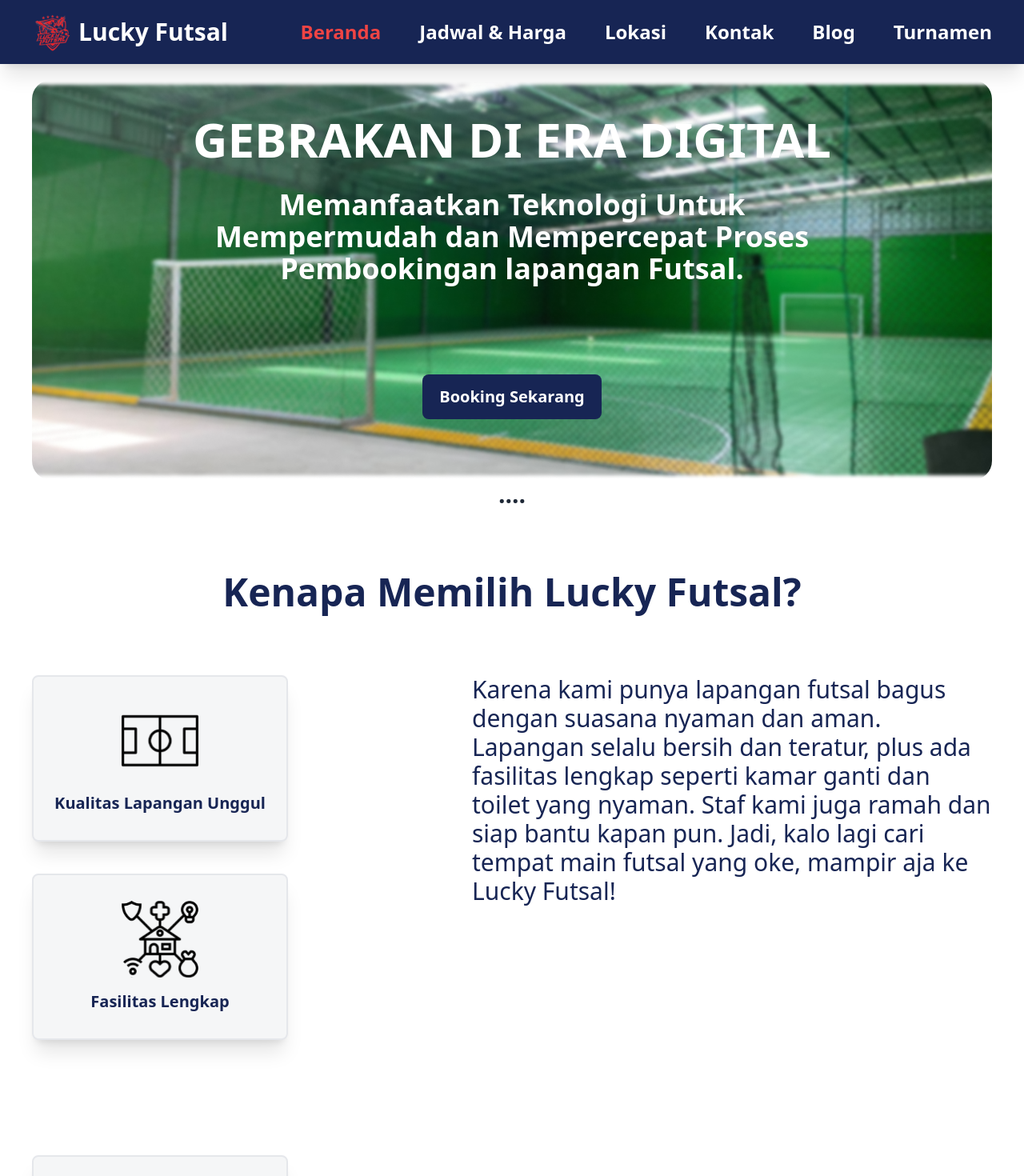
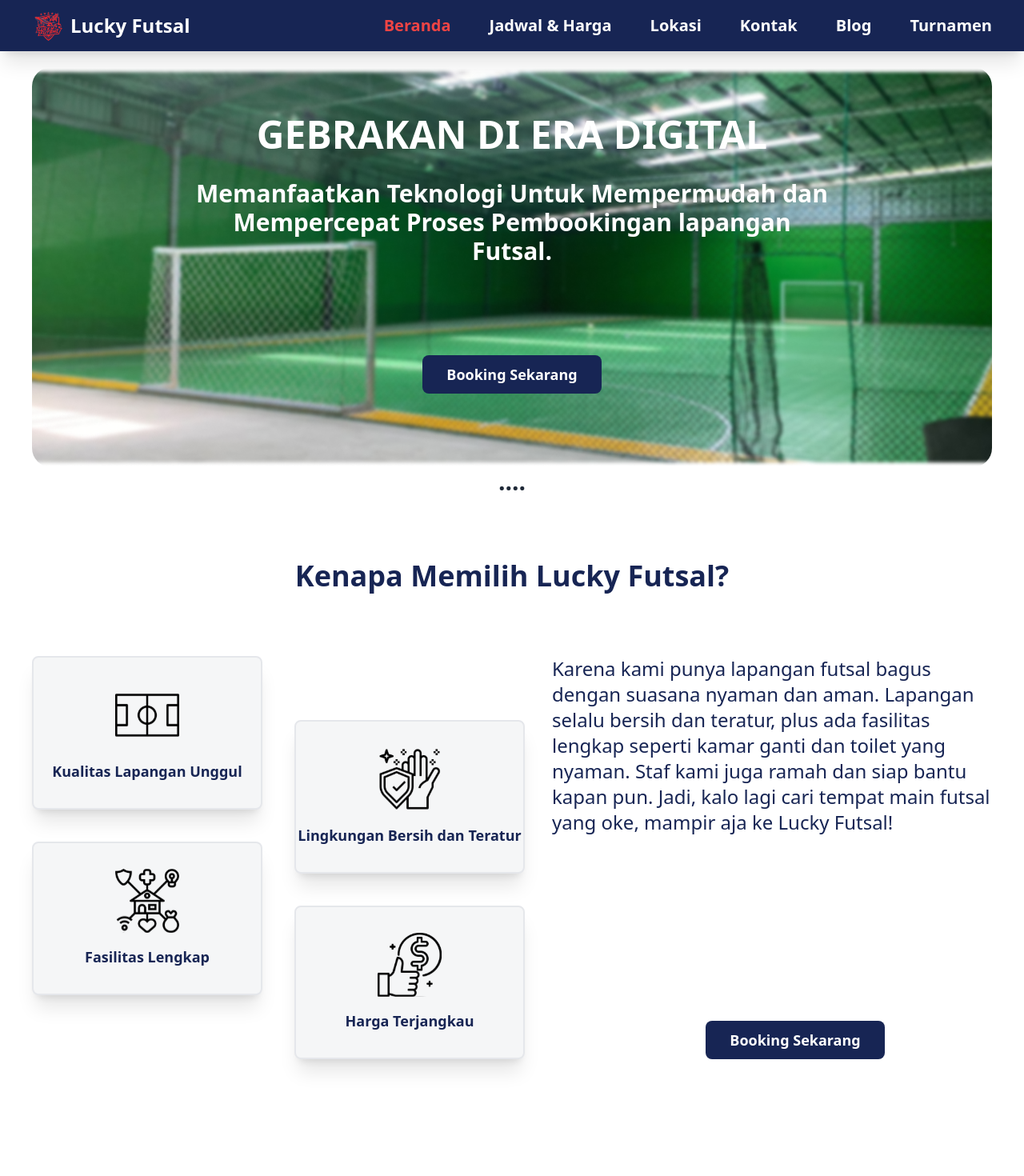
Before and after one commit to syarifsakur/Sahakara, a React (Vite) app in the folder fe/: page / in a window 1280 px wide. Shown: the top 1470 px of the page at 80% size. Built offline with nearby package versions, Linux system fonts and the light colour scheme.

Commit message:
changes to 100% width google bcz before 80& wahahah

```diff
--- a/fe/src/components/Footer/index.jsx
+++ b/fe/src/components/Footer/index.jsx
@@ -4,7 +4,7 @@ import yt from "../../assets/yt.svg"
 
 const Footer = () => {
   return (
-    <div className="bg-blue-950 h-32 poppins ">
+    <div className="bg-blue-950 h-28 poppins ">
         <div className=" flex mx-20 h-full items-center justify-between text-white text-xl">
         <div className="flex gap-x-40">
             <h1>2024 Lucky Futsal</h1>
--- a/fe/src/components/Navbar/index.jsx
+++ b/fe/src/components/Navbar/index.jsx
@@ -48,16 +48,16 @@ const Navbar = () => {
   return (
     <>
       <div className="flex bg-blue-950 z-10 sticky top-0 right-0 shadow-xl">
-        <div className="w-full mx-10 h-10 lg:h-20 text-white poppins font-bold text-3xl flex items-center justify-between">
+        <div className="w-full mx-10 h-10 lg:h-16  text-white poppins font-bold text-3xl flex items-center justify-between">
           <div className="flex items-center gap-x-2">
-            <img src={logo} alt="logo" className="h-6 md:h-10 lg:h-[50px] sm:h-8" />
-            <h1 className="text-xs lg:text-3xl md:text-2xl sm:text-sm">Lucky Futsal</h1>
+            <img src={logo} alt="logo" className="h-6 md:h-10 lg:h-[40px] sm:h-8" />
+            <h1 className="text-xs lg:text-2xl md:text-2xl sm:text-sm">Lucky Futsal</h1>
           </div>
           <div className="flex items-center">
             <button className="mD:hidden w-6  h-6" onClick={toggleMobile}>
               {isMobile ? handlerOpen : handlerClose }
             </button>
-            <ul className="hidden sm:flex justify-center items-center h-14 gap-x-4 lg:gap-x-12 text-xs lg:text-2xl md:text-base sm:text-sm">
+            <ul className="hidden sm:flex justify-center items-center h-14 gap-x-4 lg:gap-x-12 text-xs lg:text-xl md:text-base sm:text-sm">
               <li><a href="/" className={location.pathname === '/' ? activeLinkClass : ''}>Beranda</a></li>
               <li><a href="/jadwal" className={location.pathname === '/jadwal' ? activeLinkClass : ''}>Jadwal &amp; Harga</a></li>
               <li><a href="/lokasi" className={location.pathname === '/lokasi' ? activeLinkClass : ''}>Lokasi</a></li>
--- a/fe/src/components/Search/index.jsx
+++ b/fe/src/components/Search/index.jsx
@@ -2,11 +2,11 @@ import search from "../../assets/Search.svg"
 
 const Search = () => {
   return (
-    <div className="w-full border-2 flex flex-col justify-center items-center gap-y-10 -mt-64 text-blue-950">
-      <h3 className="font-bold text-[40px]">Temukan Artikel Serta Tips Seputar Olahraga Futsal</h3>
-      <div className="flex flex-col items-center w-[766px] h-16 rounded-2xl shadow-xl bg-white">
+    <div className="w-full border-2 flex flex-col justify-center items-center gap-y-10 -mt-52 text-blue-950">
+      <h3 className="font-bold text-[32px]">Temukan Artikel Serta Tips Seputar Olahraga Futsal</h3>
+      <div className="flex flex-col items-center w-[666px] h-14 rounded-2xl shadow-xl bg-white">
         <input type="text" className="rounded-lg w-[90%] ml-[73px] h-full" placeholder="cari seputar olahraga futsal"/>
-        <img src={search} alt="" className="absolute -ml-[690px] mt-2 w-12 h-12"/>
+        <img src={search} alt="" className="absolute -ml-[590px] mt-2 w-12 h-12"/>
       </div>
     </div>
   )
--- a/fe/src/components/card/Blog/index.jsx
+++ b/fe/src/components/card/Blog/index.jsx
@@ -9,14 +9,14 @@ const CardBlog = ({ link, judul, deskripsi, pemilik, ttl, foto }) => {
         />
         <div className="flex flex-col justify-between h-[50%] p-5">
           <div className="font-bold flex flex-col gap-y-4">
-            <h1 className="">Futsal</h1>
-            <h3 className="">{judul}</h3>
+            <h1 className="text-base">Futsal</h1>
+            <h3 className="text-sm">{judul}</h3>
           </div>
-          <div className="flex flex-col gap-y-10">
-            <h1 className="text-[#505F79] line-clamp-3">{deskripsi}.</h1>
+          <div className="flex flex-col gap-y-8">
+            <h1 className="text-[#505F79] line-clamp-3 text-sm">{deskripsi}.</h1>
             <div className="flex justify-between">
-              <p className="text-base text-[#505F79]">oleh {pemilik}</p>
-              <p className="text-[#505F79]">{ttl}</p>
+              <p className="text-xs text-[#505F79]">oleh {pemilik}</p>
+              <p className="text-[#505F79] text-xs">{ttl}</p>
             </div>
           </div>
         </div>
--- a/fe/src/components/card/Main2/index.jsx
+++ b/fe/src/components/card/Main2/index.jsx
@@ -1,8 +1,8 @@
 const CardMain2 = (props) => {
   return (
-    <div className={`rounded-lg gap-y-4 flex flex-col shadow-xl bg-[#F5F6F7] border-2 w-32 h-20 lg:w-80 lg:h-52 items-center justify-center ${props.margin}`}>
-        <img src={props.img} alt="" className="h-12 lg:h-24 w-12 lg:w-24 "/>
-        <h1 className="text-xl font-bold text-blue-950 ">{props.text}</h1>
+    <div className={`rounded-lg gap-y-4 flex flex-col shadow-xl bg-[#F5F6F7] border-2 w-32 h-20 lg:w-72 lg:h-48 items-center justify-center ${props.margin}`}>
+        <img src={props.img} alt="" className="h-12 lg:h-20 w-12 lg:w-20 "/>
+        <h1 className="text-lg font-bold text-blue-950 ">{props.text}</h1>
     </div>
   )
 }
--- a/fe/src/components/card/Turnamen/index.jsx
+++ b/fe/src/components/card/Turnamen/index.jsx
@@ -14,21 +14,21 @@ const CardTurnamen = ({foto,judul,ttl,kategori,alamat,penyelanggara}) => {
         <div className="flex flex-col gap-5 mt-2 px-4">
           <h1 className="font-bold poppins ">{judul}</h1>
           <div className="flex gap-x-4">
-            <img src={jadwal} alt="" className="h-6 w-6" />
-            <h1>{ttl}</h1>
+            <img src={jadwal} alt="" className="h-4 w-4" />
+            <h1 className="text-sm">{ttl}</h1>
           </div>
           <div className="flex gap-x-4">
-            <img src={ball} alt="" className="h-6 w-6" />
-            <h1>{kategori}</h1>
+            <img src={ball} alt="" className="h-4 w-4" />
+            <h1 className="text-sm">{kategori}</h1>
           </div>
           <div className="flex gap-x-4">
-            <img src={lokasi} alt="" className="h-6 w-6" />
-            <h1>{alamat}</h1>
+            <img src={lokasi} alt="" className="h-4 w-4" />
+            <h1 className="text-sm">{alamat}</h1>
           </div>
           <div className="h-1 border-b-2 bg-[#D8D3D3]"></div>
           <div className="flex gap-x-3">
-            <h1 className="text-[#707075]">Penyelenggara : </h1>
-            <h1 className="font-bold">{penyelanggara}</h1>
+            <h1 className="text-[#707075] text-sm">Penyelenggara : </h1>
+            <h1 className="font-bold text-sm">{penyelanggara}</h1>
           </div>
         </div>
       </div>
--- a/fe/src/features/Beranda/Main/index.jsx
+++ b/fe/src/features/Beranda/Main/index.jsx
@@ -20,15 +20,15 @@ const Main = () => {
             className="rounded-3xl w-full h-[400px] md:h-[500px] lg:h-full object-cover"
           />
           <div className="kata justify-center poppins text-white font-bold items-center text-center  h-28 flex flex-col gap-y-8 max-w-full absolute my-1/2 mx-20">
-            <h2 className="text-base sm:text-xl md:text-2xl lg:text-6xl">
+            <h2 className="text-base sm:text-xl md:text-2xl lg:text-5xl">
               GEBRAKAN DI ERA DIGITAL
             </h2>
-            <h2 className="text-base sm:text-xl md:text-2xl lg:text-4xl max-w-[800px]">
+            <h2 className="text-base sm:text-xl md:text-2xl lg:text-3xl max-w-[800px]">
               Memanfaatkan Teknologi Untuk Mempermudah dan Mempercepat Proses
               Pembookingan lapangan Futsal.
             </h2>
             <Button
-              className=" bg-blue-950 mt-10 md:mt-20 h-8 md:h-10 lg:h-14 w-40 lg:w-56 text-xs md:text-sm lg:text-xl hover:bg-blue-700"
+              className=" bg-blue-950 mt-10 md:mt-20 h-8 md:h-10 lg:h-12 w-40 lg:w-56 text-xs md:text-sm lg:text-lg hover:bg-blue-700"
               text="Booking Sekarang"
             ></Button>
             <h1></h1>
--- a/fe/src/features/Beranda/Main2/index.jsx
+++ b/fe/src/features/Beranda/Main2/index.jsx
@@ -6,10 +6,10 @@ import bestprice from "../../../assets/best-price.svg"
 import Button from "../../../components/Button"
 const Main2 = () => {
   return (
-    <div className=" h-lvh mx-10 mt-20 poppins ">
-        <h1 className="flex justify-center text-xl lg:text-5xl text-blue-950 font-bold">Kenapa Memilih Lucky Futsal?</h1>
+    <div className=" h-lvh mx-10 my-20 poppins ">
+        <h1 className="flex justify-center text-xl lg:text-4xl text-blue-950 font-bold">Kenapa Memilih Lucky Futsal?</h1>
         <div className="flex justify-between mt-20 ">
-            <div className="flex lg:flex-wrap lg:max-w-3xl gap-2 lg:gap-16 ">
+            <div className="flex lg:flex-wrap lg:max-w-2xl gap-2 lg:gap-10 ">
               <div className="flex flex-col lg:gap-y-10">
                 <CardMain2 text="Kualitas Lapangan Unggul" img={lapangan} ></CardMain2>
                 <CardMain2 text="Fasilitas Lengkap" img={welfare}  ></CardMain2>
@@ -19,10 +19,10 @@ const Main2 = () => {
                 <CardMain2 text="Harga Terjangkau" img={bestprice} ></CardMain2>
               </div>
             </div>
-            <div className="max-w-40 lg:max-w-[650px] w-[900px] text-sm sm:text-lg text-blue-950 lg:text-3xl flex flex-col justify-between">
+            <div className="max-w-40 lg:max-w-[550px] w-[900px] text-sm sm:text-lg text-blue-950 lg:text-2xl flex flex-col justify-between">
                 <h1>Karena kami punya lapangan futsal bagus dengan suasana nyaman dan aman. Lapangan selalu bersih dan teratur, plus ada fasilitas lengkap seperti kamar ganti dan toilet yang nyaman. Staf kami juga ramah dan siap bantu kapan pun. Jadi, kalo lagi cari tempat main futsal yang oke, mampir aja ke Lucky Futsal!</h1>
 
-                <Button  className=" bg-blue-950 mt-10 md:mt-20 h-8 md:h-10 lg:h-14 w-40 lg:w-56 text-xs md:text-sm lg:text-xl hover:bg-blue-700 ml-48" text="Booking Sekarang" ></Button>
+                <Button  className=" bg-blue-950 mt-10 md:mt-20 h-8 md:h-10 lg:h-12 w-40 lg:w-56 text-xs md:text-sm lg:text-lg hover:bg-blue-700 ml-48" text="Booking Sekarang" ></Button>
             </div>
         </div>
     </div>
--- a/fe/src/features/Turnamen/Hubungi/index.jsx
+++ b/fe/src/features/Turnamen/Hubungi/index.jsx
@@ -5,10 +5,10 @@ const FeatTurnamen = () => {
   return (
     <div className="w-full">
         <img src={bg} alt="" className="w-full"/>
-        <div className="w-full border-2 flex flex-col justify-center items-center gap-y-10 -mt-64 text-blue-950">
-          <h3 className="font-bold text-[40px]">Hubungi Lucky Futsal Untuk Menyelenggarakan Turnamen</h3>
+        <div className="w-full border-2 flex flex-col justify-center items-center gap-y-10 -mt-52 text-blue-950">
+          <h3 className="font-bold text-[32px]">Hubungi Lucky Futsal Untuk Menyelenggarakan Turnamen</h3>
           <Button
-              className=" bg-blue-950 h-14 w-56 text-xl hover:bg-blue-700"
+              className=" bg-blue-950 h-12 w-52 text-lg hover:bg-blue-700"
               text="Hubungi Sekarang"
             ></Button>
         </div>
```
